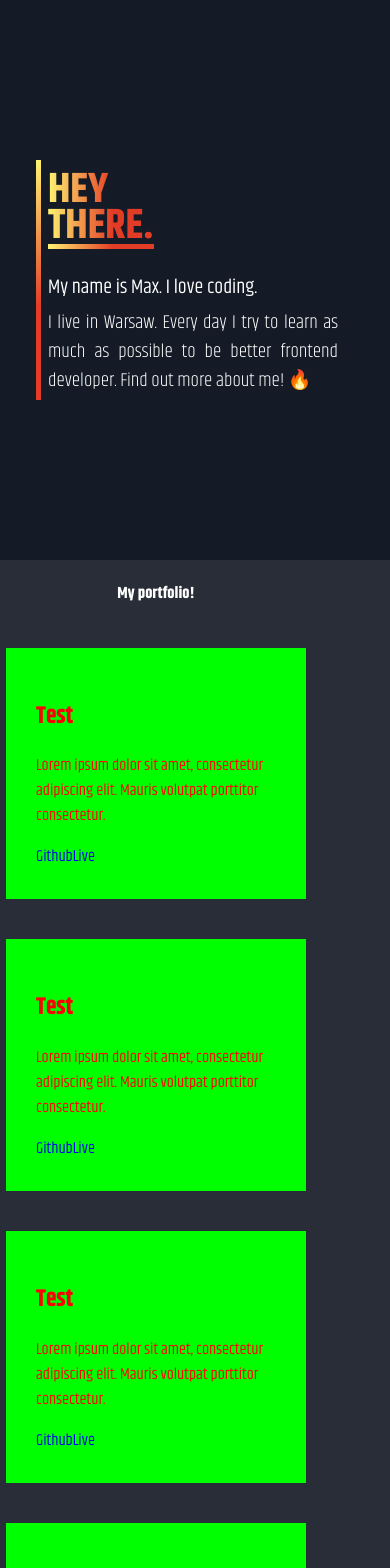
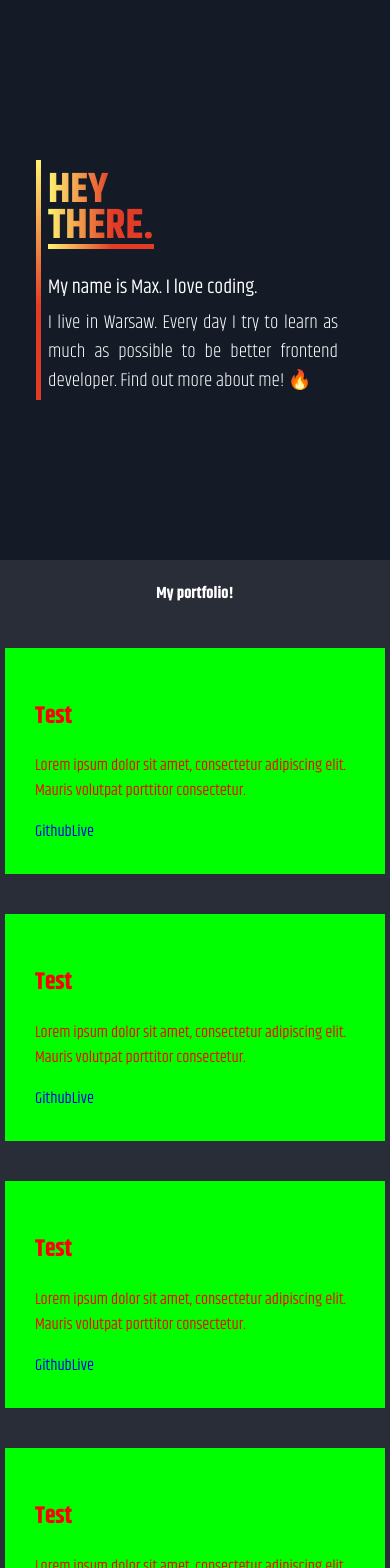
Before and after one commit to maksymilianMroz/maksymilianmroz.github.io, a React (Create React App) app: page / in a window 390 px wide. Shown: the top 1568 px of the page. Built offline with nearby package versions, Linux system fonts and the light colour scheme.

Commit message:
Mobile view of list content centered

```diff
--- a/src/components/Portfolio/Portfolio.module.scss
+++ b/src/components/Portfolio/Portfolio.module.scss
@@ -6,8 +6,8 @@
 
     .section {
         position: relative;
-        max-width: 300px;
-        padding-left: 6px;
+        max-width: 100%;
+        margin: 0 5px;
     }
 
     .portfolio__header {
@@ -25,7 +25,6 @@
 @media screen and (min-width: 768px) {
     .Portfolio {
         .section {
-            max-width: 100%;
         }
     }
 }
```
